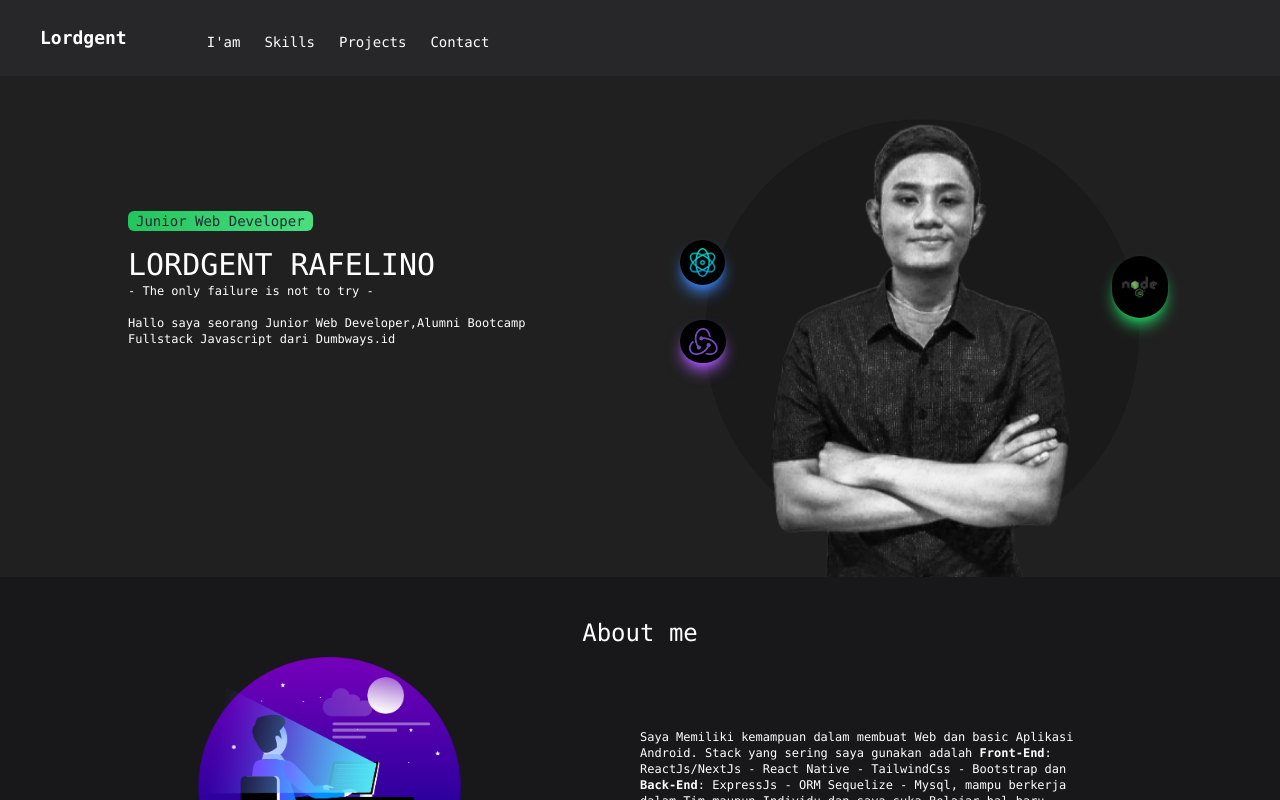
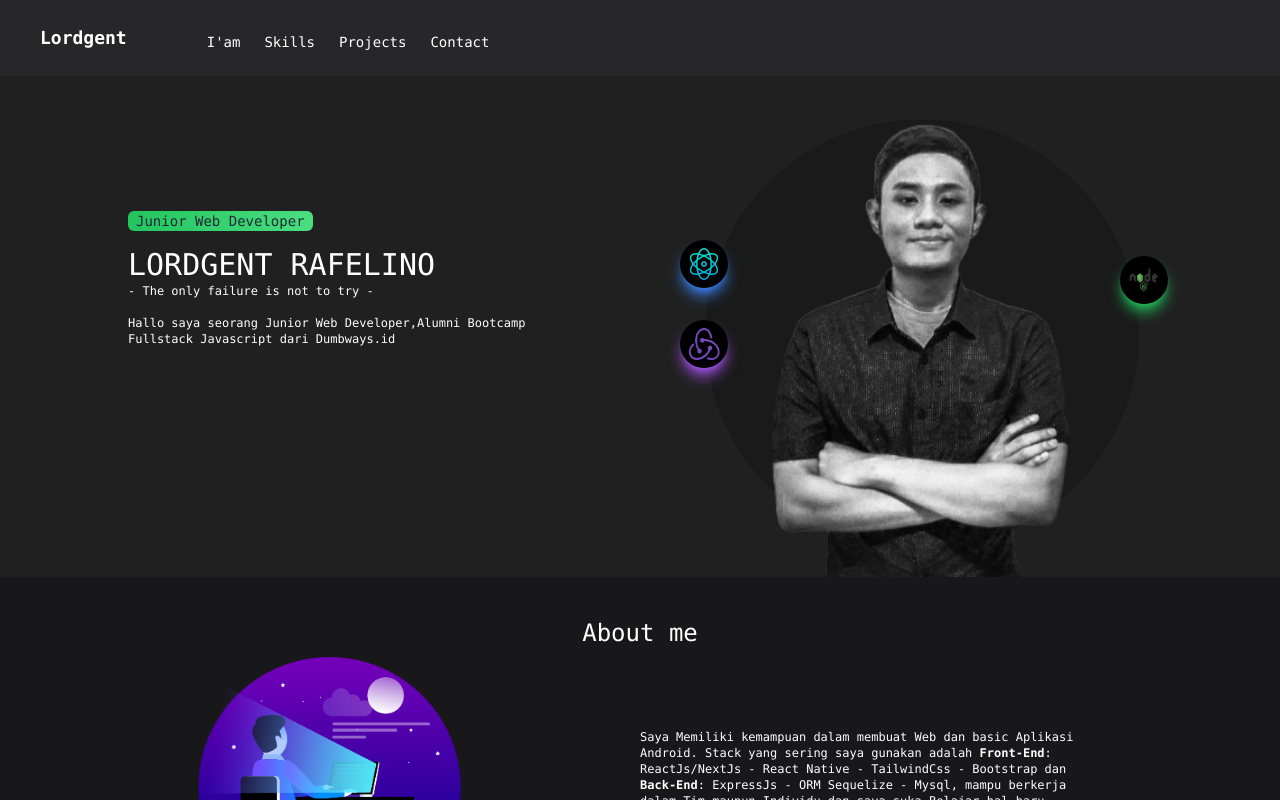
Before and after one commit to lordgent/aboutme, a React (Create React App) app: page / in a window 1280 px wide. Shown: the top 800 px of the page. Built offline with nearby package versions, Linux system fonts and the light colour scheme.

Commit message:
update about me

```diff
--- a/src/components/Jumbotron.jsx
+++ b/src/components/Jumbotron.jsx
@@ -13,17 +13,18 @@ function Jumbotron() {
           alt="imageme"
           className="lg:w-full w-3/5 mx-auto lg:mx-0"
         />
-        <img
-          src={reactjs}
-          alt="imageicon"
-          width="45"
-          className="z-20 absolute shadow-blue-500	shadow-lg lg:bloxk   top-60 rounded-full bg-black p-2"
-        />
+        <div className="bg-black p-2 rounded-full z-20 shadow-blue-500 shadow-lg lg:bloxk    absolute top-60  bg-black">
+          <img
+            src={reactjs}
+            alt="imageicon"
+            className="z-20 lg:w-8 w-4 h-4 lg:h-8"
+          />
+        </div>
         <div className="bg-black p-2 rounded-full z-20 shadow-purple-500 shadow-lg lg:bloxk    absolute top-80  bg-black">
-          <img src={redux} alt="imageicon" width="30" className=" " />
+          <img src={redux} alt="imageicon" className="lg:w-8 w-4 h-4 lg:h-8" />
         </div>
-        <div className="bg-black py-4 px-2 shadow-green-500	shadow-lg lg:bloxk  rounded-full z-20 absolute right-28 top-64">
-          <img src={node} alt="imageicon" width="40" />
+        <div className="bg-black py-2 px-2 shadow-green-500	shadow-lg lg:bloxk  rounded-full z-20 absolute right-28 top-64">
+          <img src={node} alt="imageicon" className="lg:w-8 w-4 h-4 lg:h-8" />
         </div>
       </div>
     </div>
```
